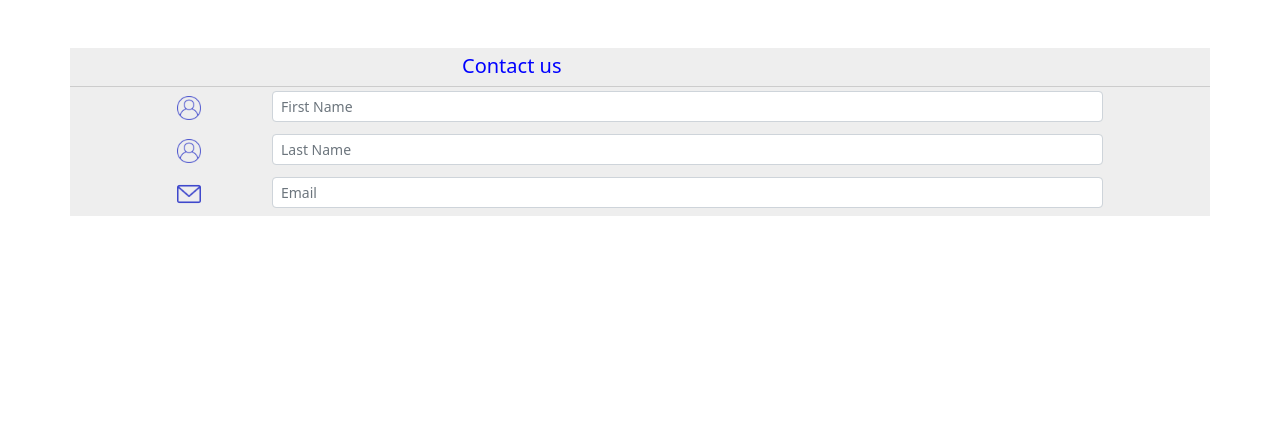
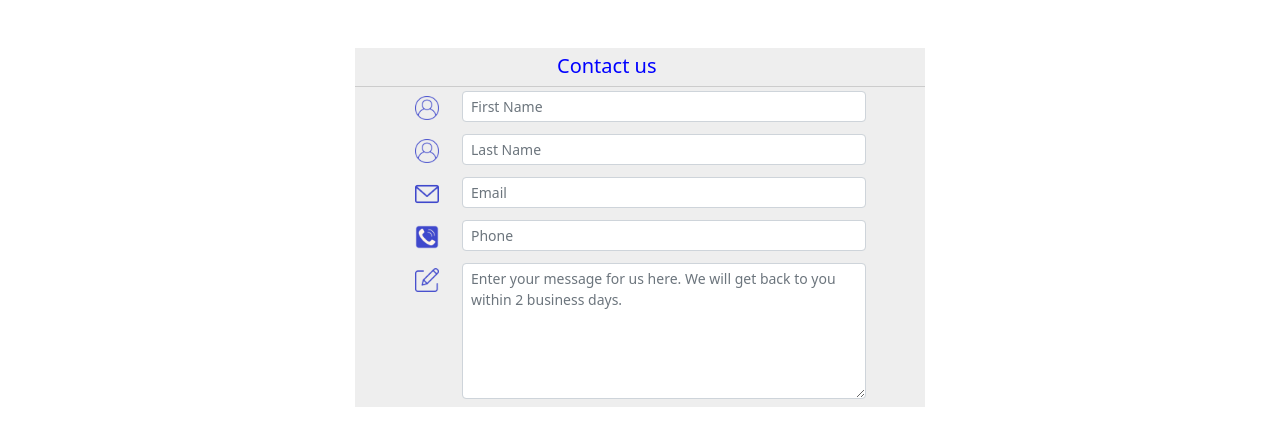
Before and after one commit to RicardoJunior88/formulariobotstrap, a plain HTML site: page ejercicioformcontacto/index.html in a window 1280 px wide. Drawn offline with nearby package versions, Linux system fonts and the light colour scheme.

Commit message:
ejercicio completado, agregado input de telefono y textarea

```diff
--- a/ejercicioformcontacto/CSS/styles.css
+++ b/ejercicioformcontacto/CSS/styles.css
@@ -6,18 +6,23 @@ h5{
     color: blue;
 }
 .total{
-
+    background-color: #eee;
     /* display: flex; */
     /* justify-content: center; */
-    border-bottom:solid 0.1em #ccc;
     margin-top: 3em;
     padding-top: 0.4em;
+}
+.principal{
+    margin-top: 3em;
+}
+.formulario{
+    border-top: solid 0.1em #ccc;
 }
 .logo{
     width: 1.5em;
 
 }
-    .container{
+    .disp{
     background-color: #eee;
-    /* width: 40em !important; */
+    width: 40em !important;
 }
--- a/ejercicioformcontacto/index.html
+++ b/ejercicioformcontacto/index.html
@@ -9,14 +9,17 @@
   </head>
   <body>
       <script src="https://cdn.jsdelivr.net/npm/bootstrap@5.2.3/dist/js/bootstrap.bundle.min.js" integrity="sha384-kenU1KFdBIe4zVF0s0G1M5b4hcpxyD9F7jL+jjXkk+Q2h455rYXK/7HAuoJl+0I4" crossorigin="anonymous"></script>
-   <div class="container total">
-    <div class="row header">
-        <div class="col-8 offset-4"><H5>Contact us</H5></div>
+   <div class="container principal">
+     <div class="row">
+      <div class=" col-6 offset-3 container total">
+        <div class="row header">
+
+        <div class="col-8 offset-4 contact"><H5>Contact us</H5></div>
     </div>
-   </div>
 
-    <div class="container">
-    <div class="form-group row">
+
+
+    <div class="form-group row formulario">
     <label for="inputusuario" class="col-1 offset-1 col-form-label"><img class="logo" src="/ejercicioformcontacto/CSS/usuario.png" alt=""></label>
     <div class="mt-1 col-6 mb-2  col-sm-9"><input type="text" class=" form-control form-control-sm" placeholder="First Name"></div>
     </div>
@@ -28,7 +31,17 @@
     <label for="inputusuario" class="col-1 offset-1 col-form-label"><img class="logo" src="/ejercicioformcontacto/CSS/sobre.png" alt=""></label>
     <div class="mt-1 col-6 mb-2  col-sm-9"><input type="email" class=" form-control form-control-sm" placeholder="Email"></div>
     </div>
+    <div class="form-group row">
+    <label for="inputusuario" class="col-1 offset-1 col-form-label"><img class="logo" src="/ejercicioformcontacto/CSS/telefono.png" alt=""></label>
+    <div class="mt-1 col-6 mb-2  col-sm-9"><input type="text" class=" form-control form-control-sm" placeholder="Phone"></div>
+    </div>
+    <div class="form-group row">
+    <label for="inputusuario" class="col-1 offset-1 col-form-label"><img class="logo" src="/ejercicioformcontacto/CSS/escribir.png" alt=""></label>
+    <div class="mt-1 col-6 mb-2  col-sm-9"><textarea class=" form-control form-control-sm" placeholder="Enter your message for us here. We will get back to you within 2 business days." rows="6"></textarea></div>
+    </div>
  </div>
+</div>
+
 
 
 </body>
```
Also changed, not shown: ejercicioformcontacto/CSS/escribir.png (added), ejercicioformcontacto/CSS/telefono.png (added).
